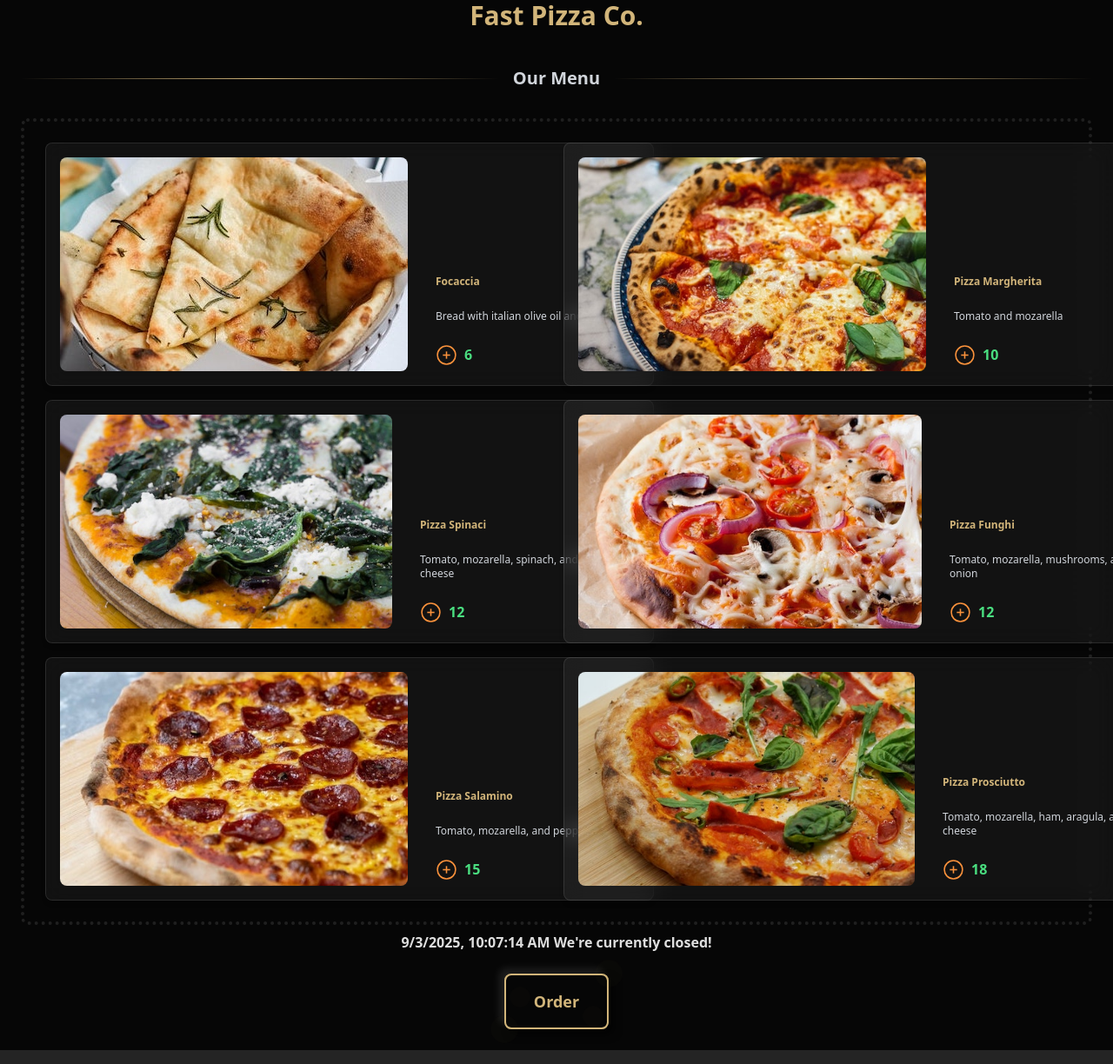
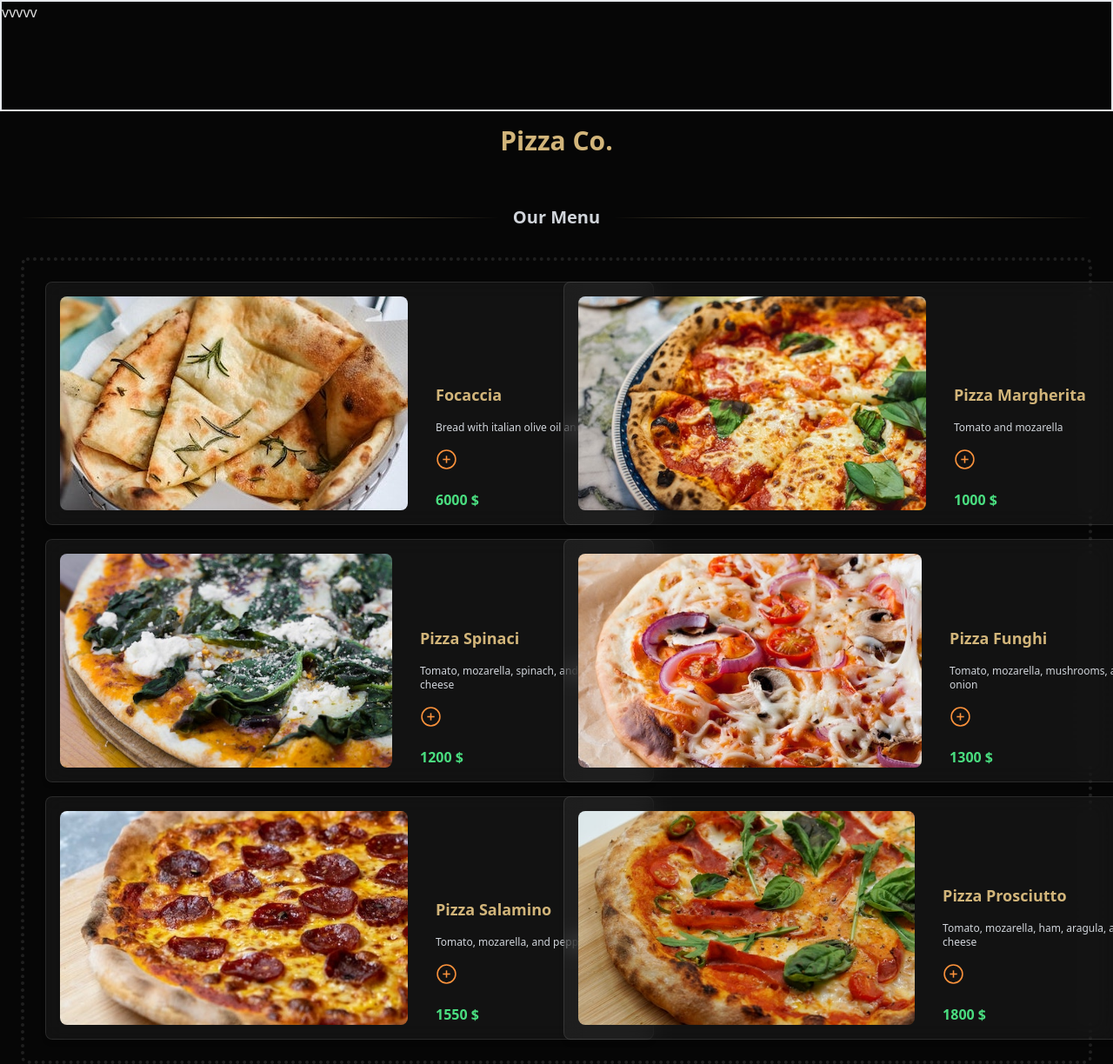
Before and after one commit to qhoncheh/-pizza-landing-react-, a React (Vite) app: page / in a window 1280 px wide. Shown: the top 1224 px of the page at 87% size. Built offline with nearby package versions, Linux system fonts and the light colour scheme.

Commit message:
refactor

```diff
--- a/src/components/Footer/Footer.tsx
+++ b/src/components/Footer/Footer.tsx
@@ -7,15 +7,14 @@ const Footer = () => {
   const isOpen = hour >= openHour && hour < closeHour;
 
   return (
-    <>
-      <div className="text-center mb-4 font-bold">
-        {new Date().toLocaleString()} {isOpen ? "We're currently open!" : "We're currently closed!"}
-      </div>
+    isOpen && (
+    <div className="flex flex-col gap-8 p-4">
+      <p className="text-center"> We are Open untill {closeHour}:00.  Come Visit us or Order Online !</p>
       <div className="flex mb-6 justify-center ">
         <OrderBtn />
       </div>
-    </>
-  );
+    </div>
+  ))
 };
 
 export default Footer;
--- a/src/components/Header/Header.tsx
+++ b/src/components/Header/Header.tsx
@@ -1,6 +1,9 @@
 const Header = () => {
   return (
-    <h3 className="text-[#D2B57A] font-bold text-3xl text-center">Fast Pizza Co.</h3>
+    <div>
+      <div className="border-2 h-32 border-gray">vvvvv</div>
+      <h3 className="text-[#D2B57A] p-4 font-bold text-3xl text-center"> Pizza Co.</h3>
+    </div>
   )
 }
 
--- a/src/components/Menu/Pizza.tsx
+++ b/src/components/Menu/Pizza.tsx
@@ -12,13 +12,11 @@ const Pizza = ({ pic, name, desc, price }: PizzaProp) => {
                 width={400}
                 height={400}
             />
-            <div className="flex flex-col gap-6 mt-auto">
-                <p className="text-xs text-[#D2B57A] font-semibold cursor-pointer">{name}</p>
+            <div className="flex flex-col gap-4 mt-auto">
+                <p className="text-lg text-[#D2B57A] font-semibold cursor-pointer">{name}</p>
                 <p className="text-xs text-gray-300">{desc}</p>
-                <div className="flex flex-row gap-2">
                     <PlusBtn />
                     <p className="text-green-400 font-bold">{price}</p>
-                </div>
             </div>
         </div>
     );
--- a/src/components/Menu/data.tsx
+++ b/src/components/Menu/data.tsx
@@ -4,38 +4,38 @@ export const pizzaData: pizzaDataTypes[] = [
     {
         name: "Focaccia",
         desc: "Bread with italian olive oil and rosemary",
-        price: 6,
+        price: "6000 $",
         pic: "pizzas/focaccia.jpg",
     },
     {
         name: "Pizza Margherita",
         desc: "Tomato and mozarella",
-        price: 10,
+        price: "1000 $",
         pic: "pizzas/margherita.jpg",
     },
     {
         name: "Pizza Spinaci",
         desc: "Tomato, mozarella, spinach, and ricotta cheese",
-        price: 12,
+        price: "1200 $",
         pic: "pizzas/spinaci.jpg",
     },
     {
         name: "Pizza Funghi",
         desc: "Tomato, mozarella, mushrooms, and onion",
-        price: 12,
+        price: "1300 $",
         pic: "pizzas/funghi.jpg",
     },
     {
         name: "Pizza Salamino",
         desc: "Tomato, mozarella, and pepperoni",
-        price: 15,
+        price: "1550 $",
         pic: "pizzas/salamino.jpg",
 
     },
     {
         name: "Pizza Prosciutto",
         desc: "Tomato, mozarella, ham, aragula, and cheese",
-        price: 18,
+        price: "1800 $",
         pic: "pizzas/prosciutto.jpg",
     },
 ];
--- a/src/types.ts
+++ b/src/types.ts
@@ -16,5 +16,5 @@ export type PizzaProp = {
   pic: string;
   name: string;
   desc: string;
-  price: number;
+  price: string;
 };
```
